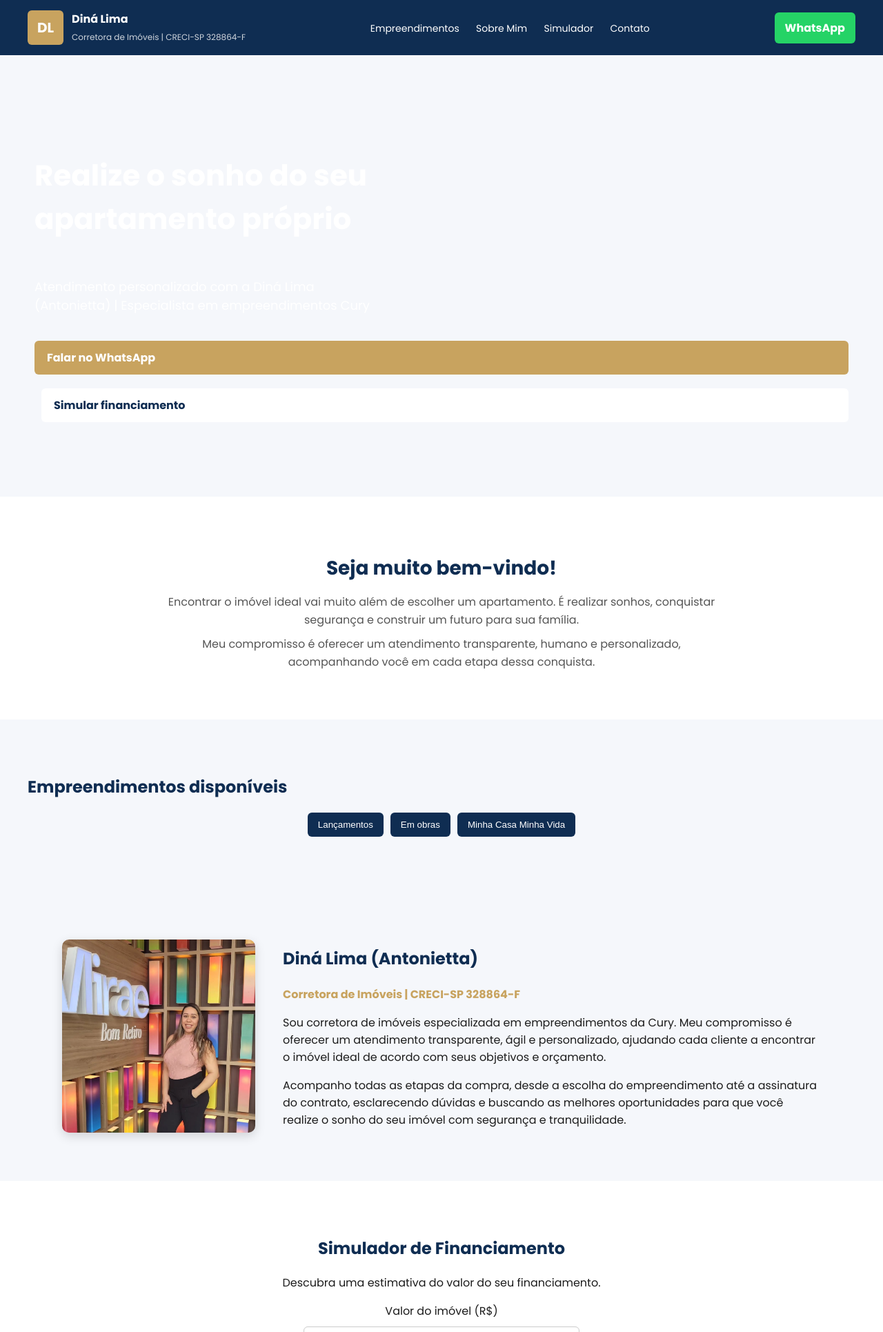
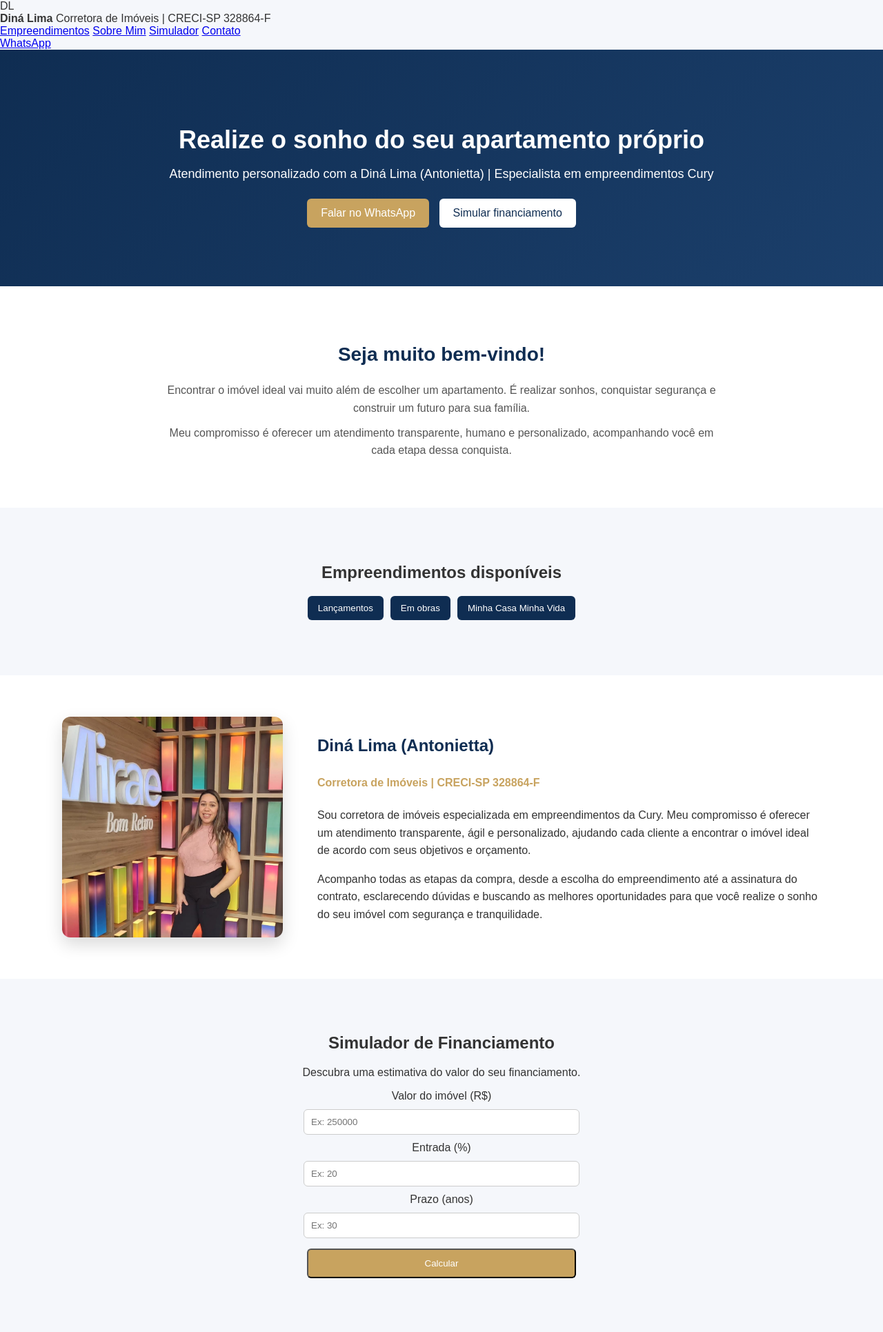
Before and after one commit to dinaflima-ui/dl-imoveis, a Flask app: page / in a window 1280 px wide. Shown: the top 1931 px of the page at 69% size. Run offline with Flask 3, Linux system fonts and the light colour scheme.

Commit message:
ajuste layout sobre melhorado

```diff
--- a/static/style.css
+++ b/static/style.css
@@ -1,169 +1,55 @@
+/* =========================
+   GERAL
+========================= */
+
 body {
     margin: 0;
-    font-family: 'Poppins', sans-serif;
+    font-family: Arial, sans-serif;
     background: #f5f7fb;
-    color: #1c1c1c;
+    color: #333;
 }
 
-/* HEADER */
-.header {
-    display: flex;
-    justify-content: space-between;
-    align-items: center;
-    padding: 15px 40px;
-    background: #0F2D52;
+/* =========================
+   HERO
+========================= */
+
+.hero {
+    background: linear-gradient(135deg, #0F2D52, #1b3f6b);
     color: white;
-}
-
-.logo {
-    display: flex;
-    align-items: center;
-    gap: 12px;
-}
-
-.logo-box {
-    background: #C8A35F;
-    color: white;
-    font-weight: bold;
-    font-size: 20px;
-    padding: 10px 14px;
-    border-radius: 6px;
-}
-
-.logo-text strong {
-    display: block;
-    font-size: 16px;
-}
-
-.logo-text span {
-    font-size: 12px;
-    opacity: 0.8;
-}
-
-.menu a {
-    color: white;
-    text-decoration: none;
-    margin: 0 10px;
-    font-size: 14px;
-}
-
-.menu a:hover {
-    color: #C8A35F;
-}
-
-.whatsapp-btn {
-    background: #25D366;
-    color: white;
-    padding: 10px 15px;
-    border-radius: 6px;
-    text-decoration: none;
-    font-weight: bold;
-}
-
-/* HERO */
-.hero {
-    background: url("/static/banner.jpg") center/cover no-repeat;
-    height: 80vh;
-    display: flex;
-    flex-direction: column;
-    justify-content: center;
-    padding: 0 50px;
-    color: white;
+    text-align: center;
+    padding: 80px 20px;
 }
 
 .hero h1 {
-    font-size: 42px;
-    max-width: 500px;
+    font-size: 36px;
+    margin-bottom: 10px;
 }
 
 .hero p {
     font-size: 18px;
-    max-width: 500px;
-}
-
-.btn, .btn2 {
-    display: inline-block;
-    margin-top: 20px;
-    padding: 12px 18px;
-    border-radius: 6px;
-    text-decoration: none;
-    font-weight: bold;
+    margin-bottom: 20px;
 }
 
 .btn {
     background: #C8A35F;
     color: white;
+    padding: 12px 20px;
+    border-radius: 6px;
+    text-decoration: none;
+    margin: 5px;
+    display: inline-block;
 }
 
 .btn2 {
     background: white;
     color: #0F2D52;
-    margin-left: 10px;
+    padding: 12px 20px;
+    border-radius: 6px;
+    text-decoration: none;
+    margin: 5px;
+    display: inline-block;
 }
 
-/* SEÇÕES */
-section {
-    padding: 60px 40px;
-}
-
-h2 {
-    color: #0F2D52;
-    margin-bottom: 20px;
-}
-
-/* CARDS */
-.grid {
-    display: grid;
-    grid-template-columns: repeat(auto-fit, minmax(250px, 1fr));
-    gap: 20px;
-}
-
-.card {
-    background: white;
-    border-radius: 10px;
-    overflow: hidden;
-    box-shadow: 0 5px 15px rgba(0,0,0,0.08);
-}
-
-.card img {
-    width: 100%;
-    height: 180px;
-    object-fit: cover;
-}
-
-.card h3 {
-    margin: 10px;
-}
-
-.card p {
-    margin: 10px;
-    font-size: 14px;
-}
-
-.card strong {
-    margin: 10px;
-    display: block;
-    color: #0F2D52;
-}
-
-.btn-card {
-    display: block;
-    text-align: center;
-    background: #25D366;
-    color: white;
-    padding: 10px;
-    text-decoration: none;
-    border-radius: 0 0 10px 10px;
-}
-
-/* FOOTER */
-.footer {
-    background: #0F2D52;
-    color: white;
-    text-align: center;
-    padding: 30px;
-    font-size: 13px;
-}
 /* =========================
    BEM-VINDO
 ========================= */
@@ -177,15 +63,52 @@ h2 {
 .bemvindo h2 {
     color: #0F2D52;
     font-size: 28px;
-    margin-bottom: 15px;
 }
 
 .bemvindo p {
     max-width: 800px;
     margin: 10px auto;
-    font-size: 16px;
+    line-height: 1.6;
     color: #555;
-    line-height: 1.6;
+}
+
+/* =========================
+   IMÓVEIS
+========================= */
+
+#imoveis {
+    padding: 60px 20px;
+    text-align: center;
+}
+
+.grid {
+    display: grid;
+    grid-template-columns: repeat(auto-fit, minmax(250px, 1fr));
+    gap: 20px;
+    max-width: 1100px;
+    margin: auto;
+}
+
+.card {
+    background: white;
+    padding: 15px;
+    border-radius: 10px;
+    box-shadow: 0 5px 15px rgba(0,0,0,0.1);
+}
+
+.card img {
+    width: 100%;
+    border-radius: 10px;
+}
+
+.btn-card {
+    background: #0F2D52;
+    color: white;
+    padding: 10px;
+    display: block;
+    margin-top: 10px;
+    border-radius: 6px;
+    text-decoration: none;
 }
 
 /* =========================
@@ -207,7 +130,6 @@ h2 {
     padding: 10px 15px;
     border-radius: 6px;
     cursor: pointer;
-    transition: 0.3s;
 }
 
 .filtros button:hover {
@@ -219,54 +141,49 @@ h2 {
 ========================= */
 
 .sobre {
-    background: #f5f7fb;
+    background: white;
+    padding: 60px 20px;
 }
 
 .sobre-container {
     display: flex;
     align-items: center;
-    gap: 40px;
+    justify-content: center;
+    gap: 50px;
     max-width: 1100px;
     margin: auto;
 }
 
-.foto-sobre {
-    width: 180px;
-    height: 180px;
+.sobre-container img {
+    width: 320px;
+    height: 320px;
     object-fit: cover;
-    border-radius: 50%;
-    box-shadow: 0 5px 15px rgba(0,0,0,0.15);
+    border-radius: 12px;
+    box-shadow: 0 10px 25px rgba(0,0,0,0.15);
+    flex-shrink: 0;
+}
+
+.sobre-container div {
+    flex: 1;
+    line-height: 1.6;
 }
 
 .sobre-container h2 {
     color: #0F2D52;
-    margin-bottom: 5px;
 }
 
 .sobre-container h4 {
     color: #C8A35F;
-    margin-bottom: 15px;
 }
 
 /* =========================
-   RESPONSIVO
+   SIMULADOR
 ========================= */
 
-@media (max-width: 768px) {
-
-    .sobre-container {
-        flex-direction: column;
-        text-align: center;
-    }
-
-    .hero h1 {
-        font-size: 28px;
-    }
-
-}
 .simulador {
-    background: white;
+    background: #f5f7fb;
     text-align: center;
+    padding: 60px 20px;
 }
 
 .sim-box {
@@ -283,34 +200,40 @@ h2 {
     border: 1px solid #ccc;
 }
 
-.sim-box button {
-    margin-top: 10px;
+#resultado {
+    margin-top: 15px;
+    font-weight: bold;
+    color: #0F2D52;
 }
 
-#resultado {
-    margin-top: 15px;
-    color: #0F2D52;
-    font-weight: bold;
-}
-.sobre-container {
-    display: flex;
-    align-items: center;
-    gap: 40px;
-    max-width: 1100px;
-    margin: auto;
+/* =========================
+   CONTATO
+========================= */
+
+#contato {
+    text-align: center;
+    padding: 40px;
+    background: #0F2D52;
+    color: white;
 }
 
-/* A FOTO AGORA VAI TER ESPAÇO REAL */
-.sobre-container img {
-    width: 280px !important;
-    height: 280px !important;
-    object-fit: cover;
-    border-radius: 10px;
-    box-shadow: 0 5px 15px rgba(0,0,0,0.15);
-    flex-shrink: 0;
+/* =========================
+   RESPONSIVO
+========================= */
+
+@media (max-width: 768px) {
+
+    .hero h1 {
+        font-size: 28px;
+    }
+
+    .sobre-container {
+        flex-direction: column;
+        text-align: center;
+    }
+
+    .sobre-container img {
+        width: 260px;
+        height: 260px;
+    }
 }
-
-/* TEXTO NÃO “EMPURRA” A FOTO */
-.sobre-container div {
-    flex: 1;
-}
```
